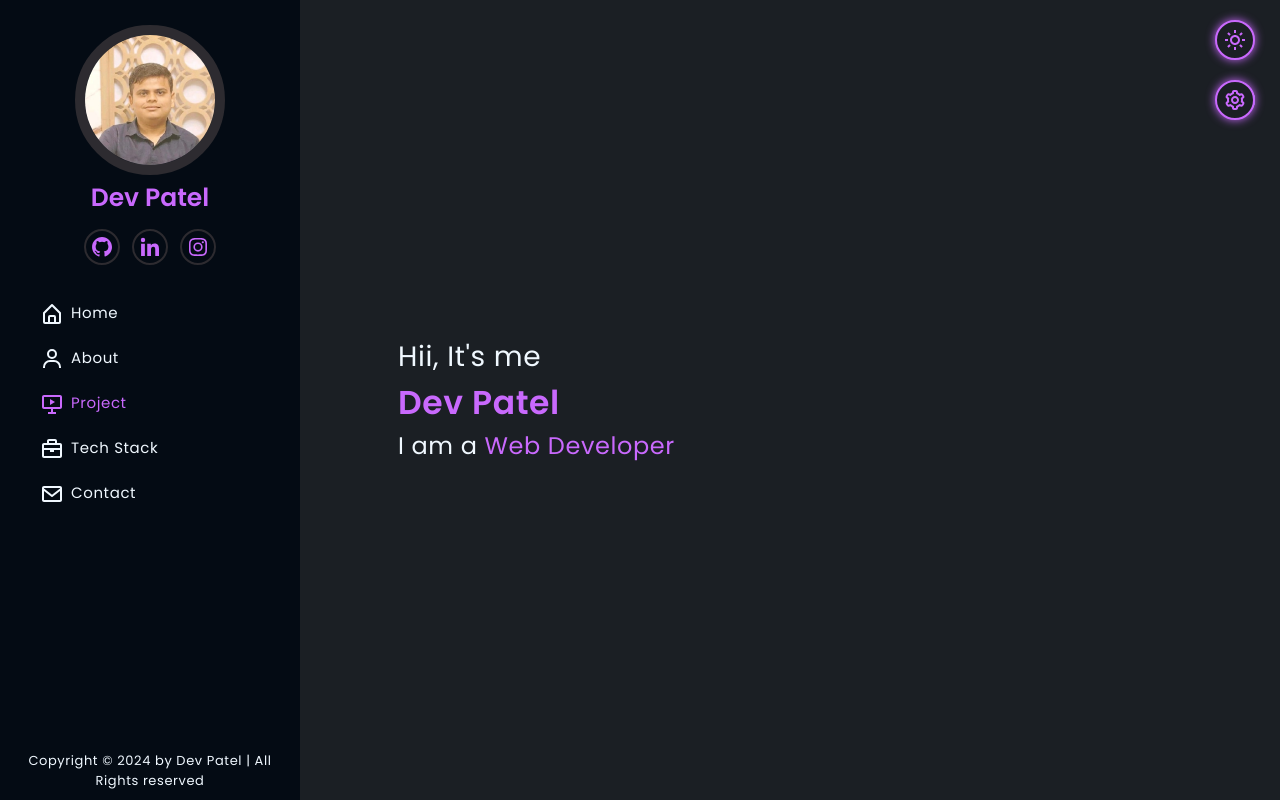
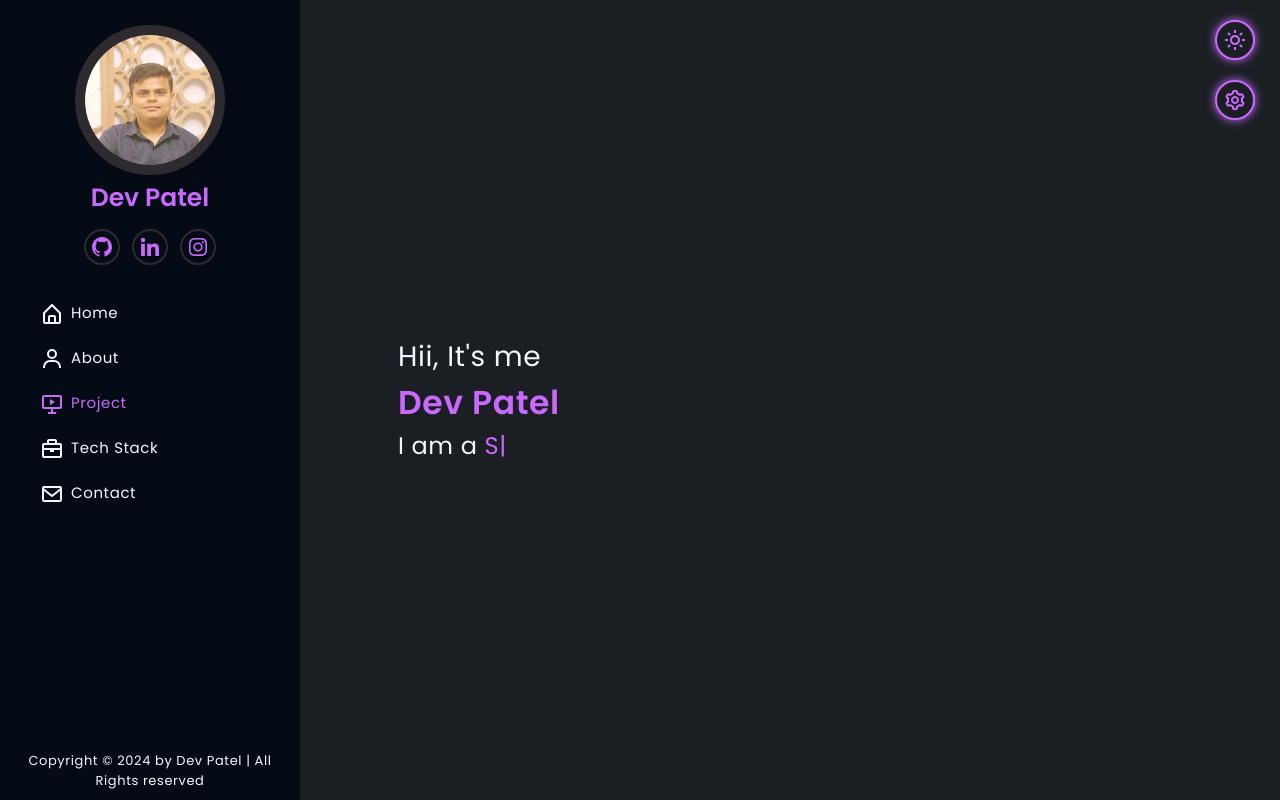
Before and after one commit to Devapatel0603/Devapatel0603.github.io, a React (Vite) app: page / in a window 1280 px wide. Shown: the top 800 px of the page. Built offline with nearby package versions, Linux system fonts and the light colour scheme.

Commit message:
Update Roles on home page

```diff
--- a/src/components/Home.jsx
+++ b/src/components/Home.jsx
@@ -19,7 +19,7 @@ const Home = () => {
                         I am a{" "}
                         <span className="auto-input text-[var(--primary-color)]">
                             <ReactTyped
-                                strings={["Web Developer", "Student"]}
+                                strings={["Software Developer", "Freelancer"]}
                                 typeSpeed={60}
                                 backSpeed={60}
                                 loop
```
